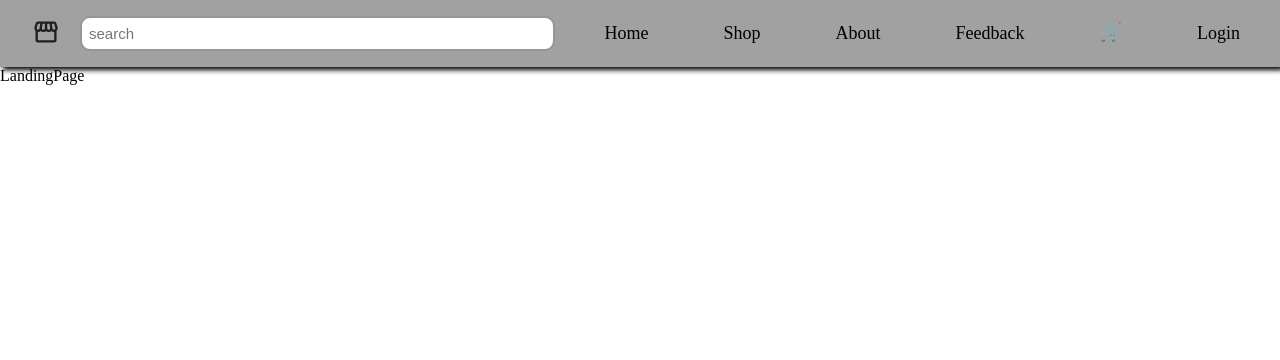
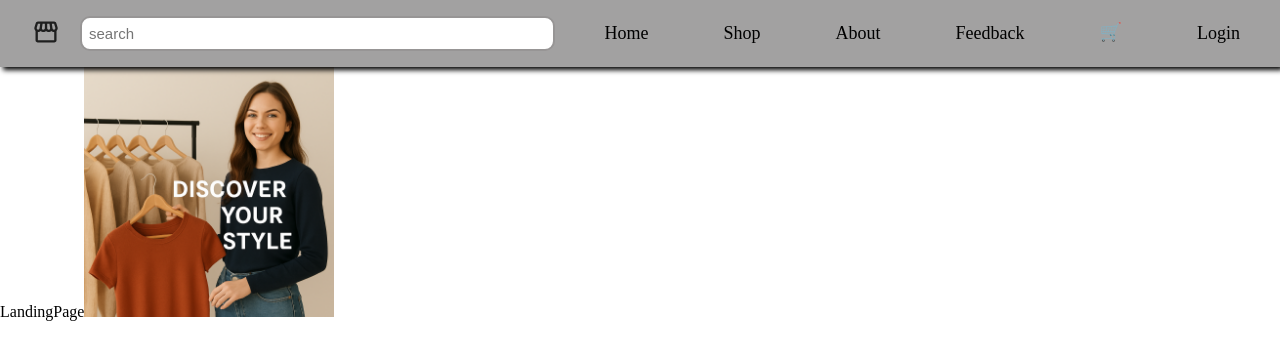
Before and after one commit to rajnandinitikkal/React_ProductListing_Project, a React (Create React App) app in the folder client/: page / in a window 1280 px wide. Shown: the top 360 px of the page. Built offline with nearby package versions, Linux system fonts and the light colour scheme.

Commit message:
landing page designs added

```diff
--- a/client/src/view/LandingPage.jsx
+++ b/client/src/view/LandingPage.jsx
@@ -1,8 +1,12 @@
 import React from 'react';
+import homeImg from "../assets/LandingPagee.png";
 
 function LandingPage() {
   return (
-    <div>LandingPage</div>
+    <>LandingPage
+    <img src={homeImg} alt="landing-page"></img>
+
+    </>
   )
 }
 
```
Also changed, not shown: client/src/assets/LandingPagee.png (added).
